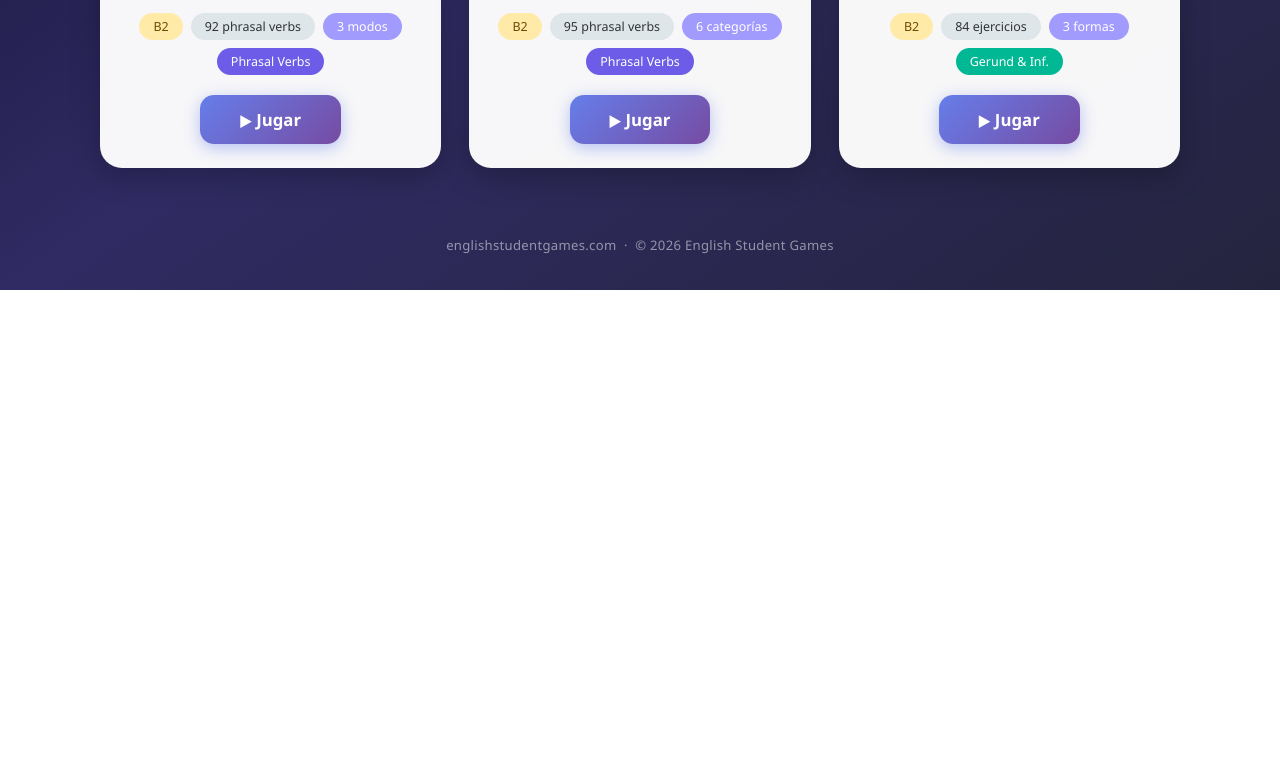
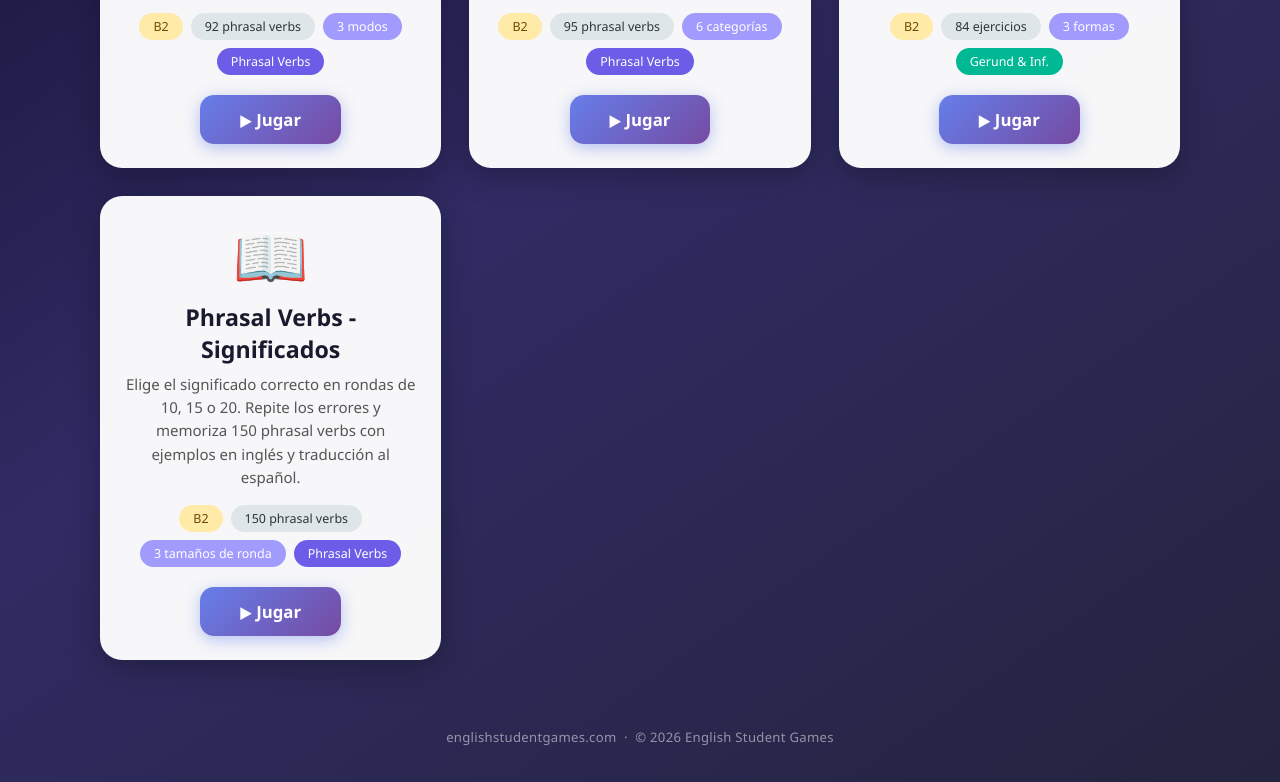
Before and after one commit to Jafelen/englishstudentgames, a plain HTML site: page index.html in a window 1280 px wide. Shown: the part 594-1376 px from the top of the page. Before the commit the page ends 884 px from the top, so only its background shows below. Drawn offline with Linux system fonts and the light colour scheme.

Commit message:
feat: add meanings game to portal

```diff
--- a/index.html
+++ b/index.html
@@ -208,7 +208,7 @@
   <h1>🎮 English Student Games</h1>
   <p class="tagline">Juegos interactivos para aprender y practicar inglés — diseñados para todas las edades</p>
 </header>
-<div class="game-count"><span>3</span> juegos disponibles</div>
+<div class="game-count"><span>4</span> juegos disponibles</div>
 
 <div class="filter-bar">
   <button class="filter-btn active" data-filter="all">Todos</button>
@@ -269,6 +269,23 @@
     <a href="games/gerund-infinitive/game3.html" class="play-btn">▶ Jugar</a>
   </div>
 
+  <!-- game4: Phrasal Verbs - Significados -->
+  <div class="game-card" data-category="phrasal-verbs">
+    <div class="game-icon">📖</div>
+    <h2>Phrasal Verbs - Significados</h2>
+    <p class="game-desc">
+      Elige el significado correcto en rondas de 10, 15 o 20. Repite los errores
+      y memoriza 150 phrasal verbs con ejemplos en inglés y traducción al español.
+    </p>
+    <div class="game-meta">
+      <span class="tag level">B2</span>
+      <span class="tag items">150 phrasal verbs</span>
+      <span class="tag modes">3 tamaños de ronda</span>
+      <span class="tag cat-phrasal">Phrasal Verbs</span>
+    </div>
+    <a href="games/phrasal-verbs/game4.html" class="play-btn">▶ Jugar</a>
+  </div>
+
 </main>
 
 <footer class="site-footer">
```
